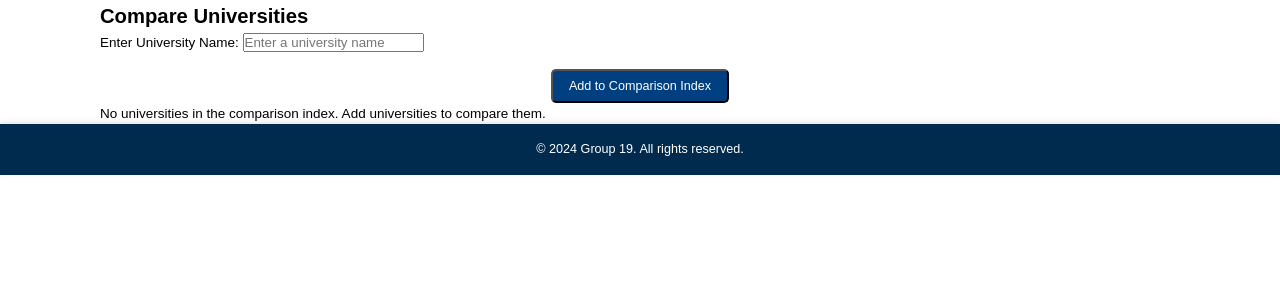
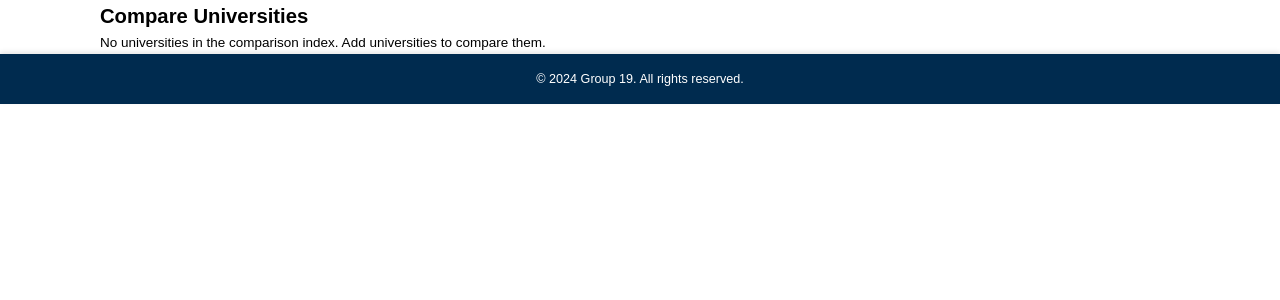
Before and after one commit to AbhayAzariah/Group19, a Django app: page /compare/ in a window 1280 px wide. Shown: the part 97-397 px from the top of the page. Run offline with Django 5.2, Linux system fonts and the light colour scheme; parts of the project's set-up code (start-up, migrations or seed data) failed here and were passed over.

Commit message:
Update compare.html

```diff
--- a/group19/base/templates/base/compare.html
+++ b/group19/base/templates/base/compare.html
@@ -1,39 +1,44 @@
 {% extends "main.html" %}
-
 
 {% block content %}
 <div class="container">
     <h2>Compare Universities</h2>
 
-
-    <!-- Form to Add Universities -->
-    <form method="POST" action="{% url 'compare' %}">
-        {% csrf_token %}
-        <div class="form-group">
-            <label for="university">Enter University Name:</label>
-            <input type="text" id="university" name="university" class="form-control" placeholder="Enter a university name" required>
-        </div>
-        <button type="submit" name="action" value="add" class="btn btn-secondary">Add to Comparison Index</button>
-    </form>
-
-
     <!-- Display the Comparison Index -->
     {% if comparison_index %}
         <h3 class="mt-4">Comparison Index</h3>
-        <ul class="list-group">
-            {% for university in comparison_index %}
-                <li class="list-group-item">
-                    <strong>{{ university.school.name }}</strong> - {{ university.school.city }}, {{ university.school.state }}
-                    <ul>
-                        <li>Acceptance Rate: {{ university.latest.admissions.admission_rate.overall|floatformat:2 }}%</li>
-                        <li>Tuition: ${{ university.latest.cost.tuition.out_of_state|default:"N/A" }}</li>
-                        <li>Student Size: {{ university.latest.student.size|default:"N/A" }}</li>
-                        <li>Median Earnings (5 Years): ${{ university.latest.earnings.EARN_MDN_5YR|default:"N/A" }}</li>
-                    </ul>
-                </li>
-            {% endfor %}
-        </ul>
-
+        <table class="table table-striped mt-3">
+            <thead>
+                <tr>
+                    <th>Name</th>
+                    <th>Location</th>
+                    <th>Acceptance Rate</th>
+                    <th>Tuition</th>
+                    <th>Student Size</th>
+                    <th>Median Earnings (5 Years)</th>
+                    <th>Actions</th>
+                </tr>
+            </thead>
+            <tbody>
+                {% for university in comparison_index %}
+                    <tr>
+                        <td>{{ university.name }}</td>
+                        <td>{{ university.city }}, {{ university.state }}</td>
+                        <td>{{ university.acceptance_rate|floatformat:2 }}%</td>
+                        <td>${{ university.tuition|default:"N/A" }}</td>
+                        <td>{{ university.size|default:"N/A" }}</td>
+                        <td>${{ university.earnings_5yr|default:"N/A" }}</td>
+                        <td>
+                            <form method="POST" action="{% url 'compare' %}" style="display:inline;">
+                                {% csrf_token %}
+                                <input type="hidden" name="university_id" value="{{ university.id }}">
+                                <button type="submit" name="action" value="remove" class="btn btn-danger btn-sm">Remove</button>
+                            </form>
+                        </td>
+                    </tr>
+                {% endfor %}
+            </tbody>
+        </table>
 
         <!-- Clear Comparison Index -->
         <form method="POST" action="{% url 'compare' %}" class="mt-4">
```
